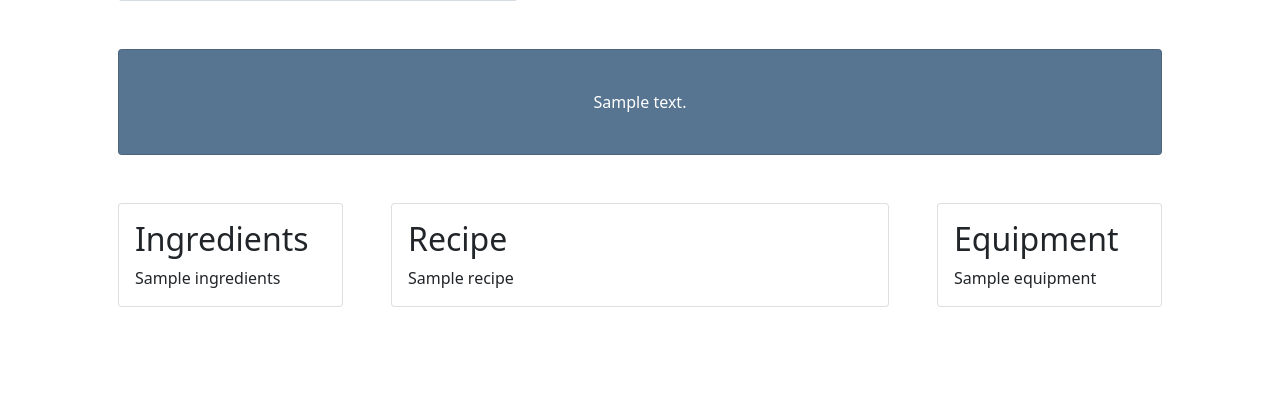
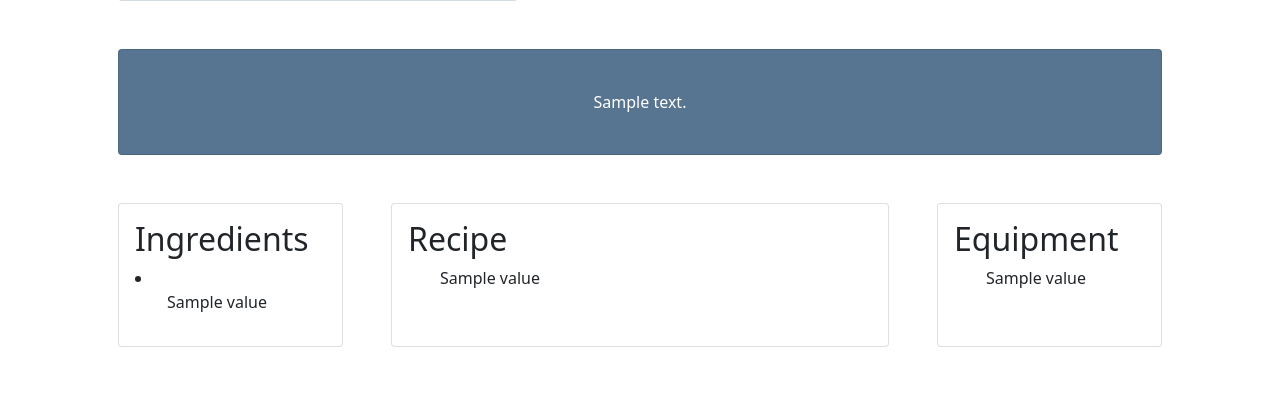
Before and after one commit to Tom1358/cooking_for_two, a Flask app: template templates/individual_recipe.html in a window 1280 px wide. Shown: the part 403-800 px from the top of the page. Run offline with Flask 2, Linux system fonts and the light colour scheme; the template is opened without the code that fills it: most values are stand-ins (such as "Sample title", 1, 10 or a date in 2020); grey boxes marked "Sample" are stand-in pictures; some libraries are stand-ins or nearby versions.

Commit message:
Iterate through lists/ dictionaries in individual_recipe.html

```diff
--- a/templates/individual_recipe.html
+++ b/templates/individual_recipe.html
@@ -27,7 +27,11 @@
                 <div class="card h-100">
                     <div class="card-body">
                         <h2 class="card-title">Ingredients</h2>
-                        <p class="card-text">{{ recipe.ingredients }}</p>
+                        <li class="card-text">
+                            {% for value in recipe.ingredients %}
+                                <ul>{{ value }}</ul>
+                            {% endfor %}
+                        </li>
                     </div>
                 </div>
             </div>
@@ -35,7 +39,9 @@
                 <div class="card h-100">
                     <div class="card-body">
                         <h2 class="card-title">Recipe</h2>
-                        <p class="card-text">{{ recipe.recipe }}</p>
+                        {% for value in recipe.recipe %}
+                            <ol>{{ value }}</ol>
+                        {% endfor %}
                     </div>
                 </div>
             </div>
@@ -43,7 +49,9 @@
                 <div class="card h-100">
                     <div class="card-body">
                         <h2 class="card-title">Equipment</h2>
-                        <p class="card-text">{{ recipe.equipment }}</p>
+                        {% for value in recipe.equipment %}
+                            <ol>{{ value }}</ol>
+                        {% endfor %}
                     </div>
                 </div>
             </div>
--- a/templates/profile.html
+++ b/templates/profile.html
@@ -63,7 +63,7 @@
 
         {% if loop.index % 2 !=0 %}
         <div class="card recipe-card col-10 offset-1">
-            <img src="static/images/generic_photo.jpg" class="card-img-top" alt="...">
+            <img src="{{ dish.image }}" class="card-img-top" alt="...">
             <div class="card-body">
                 <h3 class="card-title"><a href="{{ url_for('individual_recipe', recipe_id=dish._id) }}">{{ dish.dish_name }}</a></h3>
                 <h5 class="card-title">{{ dish.region }}</h5>
@@ -79,7 +79,7 @@
                 <p class="card-text">{{ dish.description }}</p>
                 <a href="#" class="btn pastel-red btn-lg px-4 me-sm-3 active-button">More</a>
             </div>
-            <img src="static/images/generic_photo.jpg" class="card-img-top" alt="...">
+            <img src="{{ dish.image }}" class="card-img-top" alt="...">
         </div>
 
         {% endif %}
```
